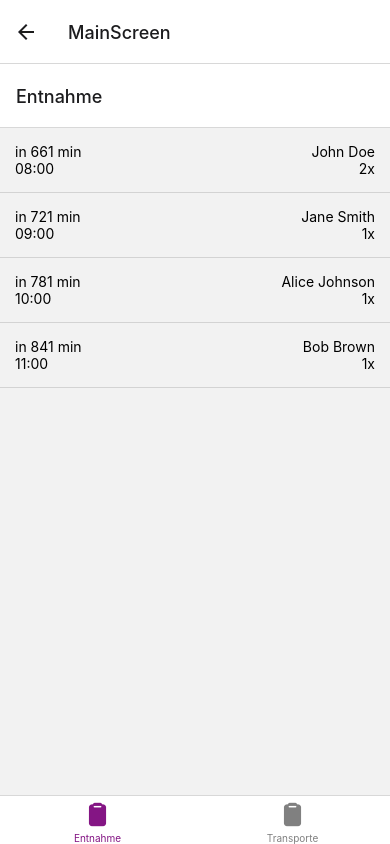
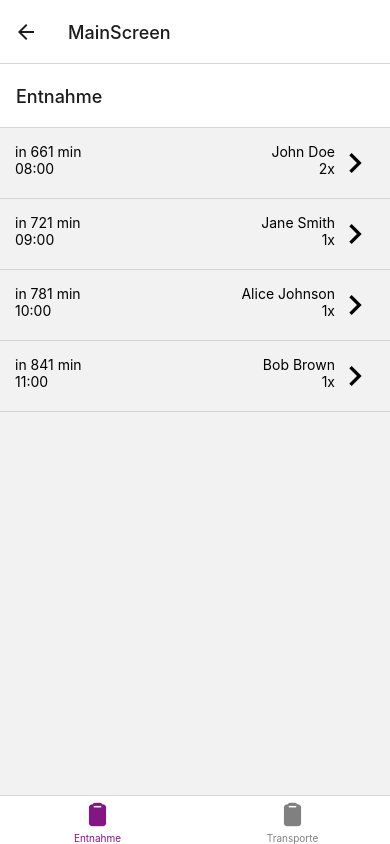
Before and after one commit to tobi-blazor/Blutige_Entnahme, a React Native app in the folder BlutentnahmeReactApp/: screen /MainScreen in a window 390 px wide. Built offline with nearby package versions, Linux system fonts and the light colour scheme.

Commit message:
geiler pfeil bei liste

```diff
--- a/BlutentnahmeReactApp/components/EntnahmeListView.tsx
+++ b/BlutentnahmeReactApp/components/EntnahmeListView.tsx
@@ -1,5 +1,6 @@
 import { View, StyleSheet, Text, Pressable } from "react-native";
 import Patient from "../models/Patient";
+import { MaterialIcons } from "@expo/vector-icons";
 
 export default function EntnahmeListView({
   vorname,
@@ -27,11 +28,14 @@ export default function EntnahmeListView({
             })}
           </Text>
         </View>
-        <View style={{ alignItems: "flex-end" }}>
-          <Text>
-            {vorname} {nachname}
-          </Text>
-          <Text>{anzahl}x</Text>
+        <View style={{ flexDirection: "row" }}>
+          <View style={{ alignItems: "flex-end" }}>
+            <Text>
+              {vorname} {nachname}
+            </Text>
+            <Text>{anzahl}x</Text>
+          </View>
+          <MaterialIcons name="keyboard-arrow-right" size={40} color="black" />
         </View>
       </View>
     </Pressable>
--- a/BlutentnahmeReactApp/package.json
+++ b/BlutentnahmeReactApp/package.json
@@ -10,7 +10,7 @@
   },
   "dependencies": {
     "@expo/metro-runtime": "~3.2.1",
-    "@expo/vector-icons": "^14.0.0",
+    "@expo/vector-icons": "^14.0.2",
     "@react-navigation/bottom-tabs": "^6.5.20",
     "@react-navigation/native": "^6.1.17",
     "@react-navigation/native-stack": "^6.9.26",
```
Also changed, not shown: 1 other file (tests, documents, lock files or other folders).
